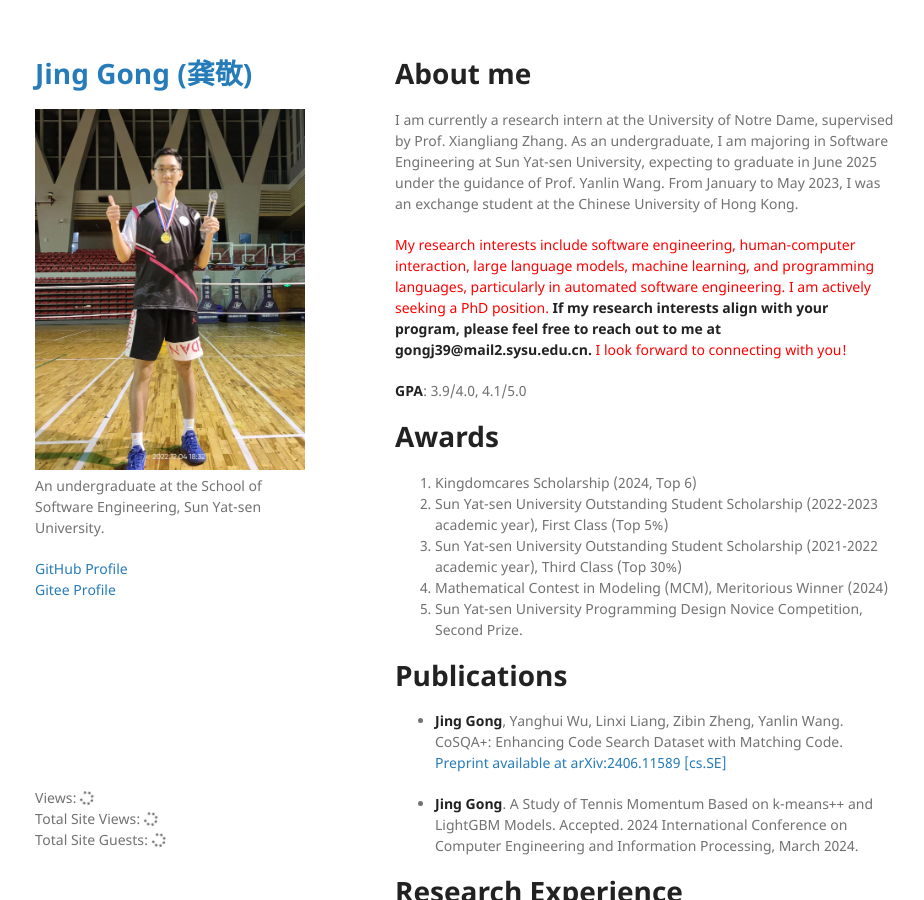
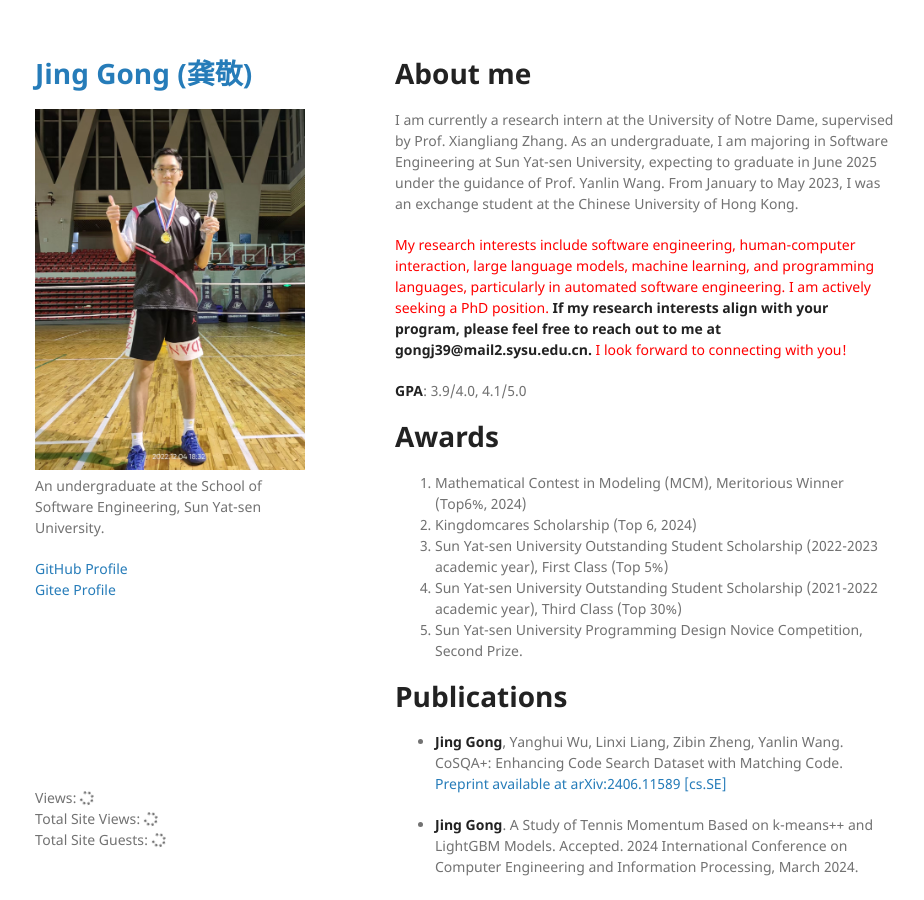
Before and after one commit to MikingG/MikingG.github.io, a Jekyll site: the page built from index.md, in a window 1280 px wide and 900 px high. Shown: the whole window, without its empty margins (175-1099 px from the left). Built offline with Jekyll 4.4.1, drawn with Linux system fonts in a browser that asks for light colours; nearby versions of some CDN libraries; comment, search, counter and statistics services are not loaded; our own code applies the rules of GitHub Pages for plain Markdown files.

Commit message:
Update index.md

```diff
--- a/index.md
+++ b/index.md
@@ -11,11 +11,11 @@
 
 # Awards
 
-1. Kingdomcares Scholarship (2024, Top 6)
-2. Sun Yat-sen University Outstanding Student Scholarship (2022-2023 academic year), First Class (Top 5%)
-3. Sun Yat-sen University Outstanding Student Scholarship (2021-2022 academic year), Third Class (Top 30%)
-4. Mathematical Contest in Modeling (MCM), Meritorious Winner (2024)
-5. Sun Yat-sen University Programming Design Novice Competition, Second Prize.
+1. Mathematical Contest in Modeling (MCM), Meritorious Winner (Top6%, 2024)
+2. Kingdomcares Scholarship (Top 6, 2024)
+3. Sun Yat-sen University Outstanding Student Scholarship (2022-2023 academic year), First Class (Top 5%)
+4. Sun Yat-sen University Outstanding Student Scholarship (2021-2022 academic year), Third Class (Top 30%)
+6. Sun Yat-sen University Programming Design Novice Competition, Second Prize.
 
 
 # Publications
```
